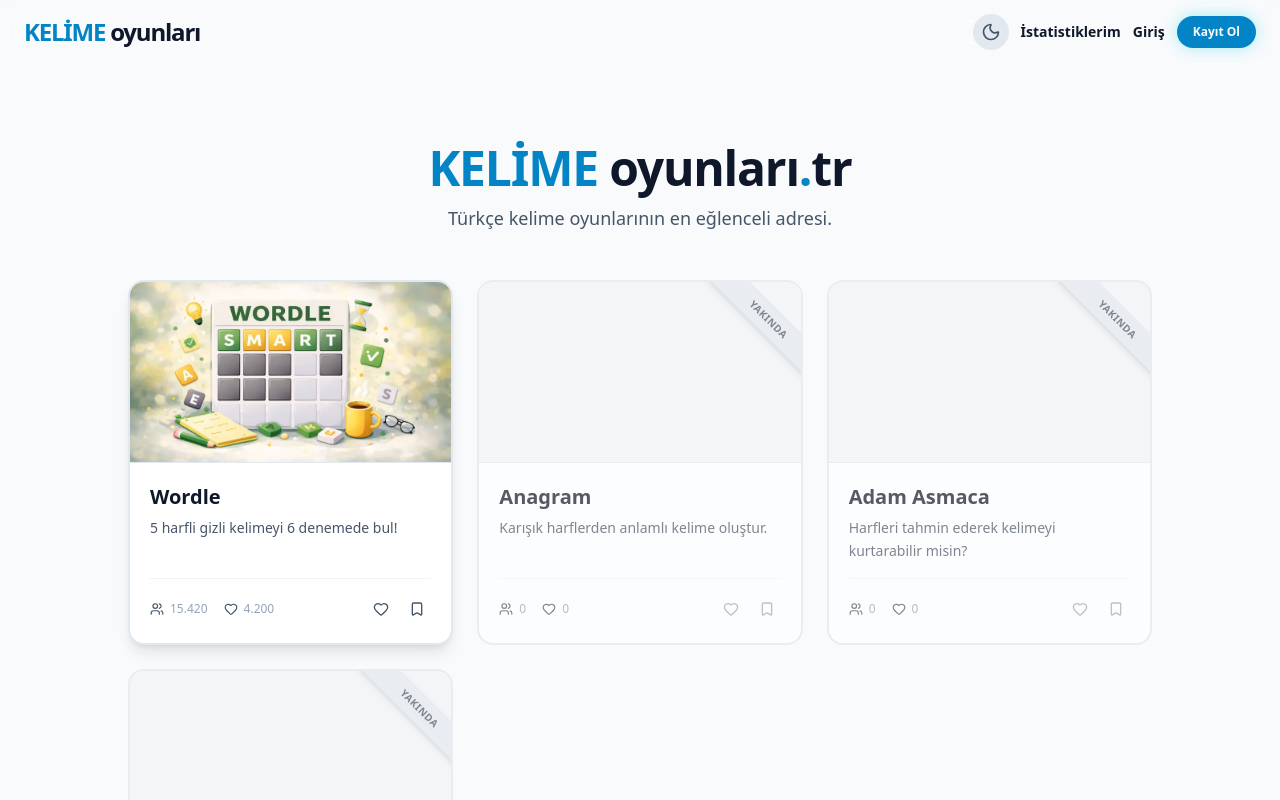
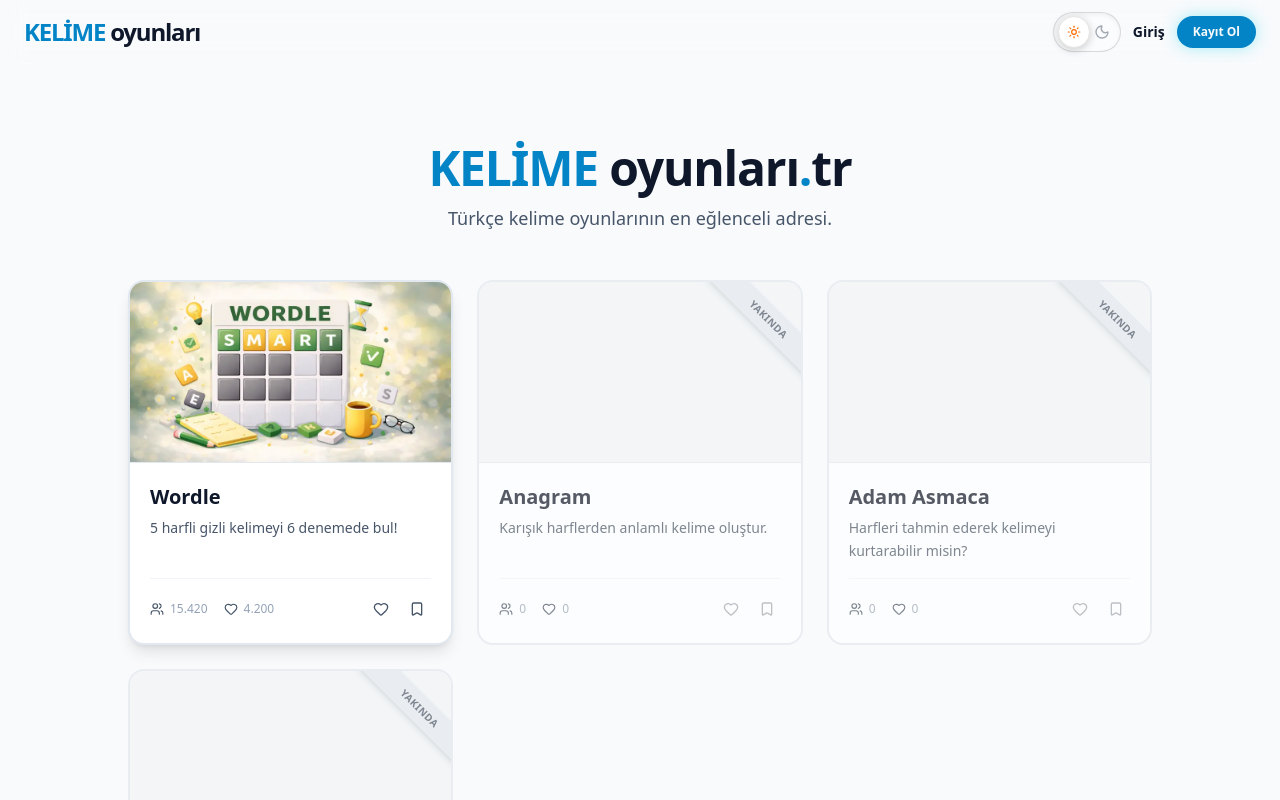
Before and after one commit to sayburt/kelimeoyunlari, a Next.js app: page / in a window 1280 px wide. Shown: the top 800 px of the page. Built offline with nearby package versions, Linux system fonts and the light colour scheme; no server answers.

Commit message:
toggle buton ve avatar UI iyileştirmesi yapıldı

```diff
--- a/src/components/layout/Navbar.tsx
+++ b/src/components/layout/Navbar.tsx
@@ -4,9 +4,10 @@ import Link from "next/link";
 import { useAuth } from "@/hooks/useAuth";
 import { usePathname } from "next/navigation";
 import { ThemeToggle } from "@/components/ui/ThemeToggle";
+import { AvatarMenu } from "@/components/ui/AvatarMenu";
 
 export default function Navbar() {
-    const { isAuthenticated, signOut } = useAuth();
+    const { isAuthenticated } = useAuth();
     const pathname = usePathname();
 
     // Auth sayfalarında Navbar'ı gizleyebiliriz veya farklı gösterebiliriz
@@ -24,30 +25,11 @@ export default function Navbar() {
                 {isAuthenticated ? (
                     <div className="flex items-center gap-4">
                         <ThemeToggle />
-                        <Link
-                            href="/profile"
-                            className={`text-sm font-bold transition-colors ${pathname === "/profile" ? "text-primary" : "text-text-main hover:text-primary"
-                                }`}
-                        >
-                            Profil
-                        </Link>
-                        <button
-                            onClick={() => signOut()}
-                            className="px-4 py-2 text-xs font-bold bg-surface text-wrong border border-wrong/30 rounded-full hover:bg-wrong hover:text-white transition-all"
-                        >
-                            Çıkış
-                        </button>
+                        <AvatarMenu />
                     </div>
                 ) : (
                     <div className="flex items-center gap-3">
                         <ThemeToggle />
-                        <Link
-                            href="/profile"
-                            className={`text-sm font-bold transition-colors ${pathname === "/profile" ? "text-primary" : "text-text-main hover:text-primary"
-                                }`}
-                        >
-                            İstatistiklerim
-                        </Link>
                         <Link
                             href="/login"
                             className="text-sm font-bold text-text-main hover:text-primary transition-colors"
--- /dev/null
+++ b/src/components/ui/AvatarMenu.tsx
@@ -0,0 +1,78 @@
+"use client";
+
+import { useState } from "react";
+import Link from "next/link";
+import { useAuth } from "@/hooks/useAuth";
+import { usePathname } from "next/navigation";
+import { motion, AnimatePresence } from "framer-motion";
+import { User, LogOut } from "lucide-react";
+
+export function AvatarMenu() {
+    const { user, signOut } = useAuth();
+    const pathname = usePathname();
+    const [isOpen, setIsOpen] = useState(false);
+
+    // Get username from metadata, fallback to email prefix if not available
+    const username = user?.user_metadata?.username || user?.email?.split("@")[0] || "Kullanıcı";
+    const initial = username.charAt(0).toUpperCase();
+
+    const closeMenu = () => setIsOpen(false);
+
+    return (
+        <div className="relative">
+            <button
+                onClick={() => setIsOpen(!isOpen)}
+                className="flex items-center justify-center w-10 h-10 rounded-full bg-gradient-to-tr from-primary to-primary/60 text-bg font-bold text-lg shadow-[0_0_10px_rgba(34,211,238,0.3)] hover:shadow-[0_0_15px_rgba(34,211,238,0.5)] transition-all focus:outline-none focus:ring-2 focus:ring-primary/50"
+            >
+                {initial}
+            </button>
+
+            <AnimatePresence>
+                {isOpen && (
+                    <>
+                        <div className="fixed inset-0 z-40" onClick={closeMenu} />
+
+                        <motion.div
+                            initial={{ opacity: 0, y: 10, scale: 0.95 }}
+                            animate={{ opacity: 1, y: 0, scale: 1 }}
+                            exit={{ opacity: 0, y: 10, scale: 0.95 }}
+                            transition={{ duration: 0.2, ease: "easeOut" }}
+                            className="absolute right-0 top-full mt-3 w-64 rounded-2xl bg-bg/90 backdrop-blur-xl border border-surface/40 shadow-2xl p-2 z-50 flex flex-col gap-1"
+                            style={{ boxShadow: "0 15px 40px -10px rgba(0, 0, 0, 0.5), 0 0 20px -5px rgba(34,211,238,0.15)" }}
+                        >
+                            <div className="px-3 py-3 border-b border-surface/30 mb-1">
+                                <p className="text-xs text-text-main/50 font-medium uppercase tracking-wider mb-1">Oturum Açık</p>
+                                <p className="text-sm font-semibold text-text-main truncate">
+                                    {username}
+                                </p>
+                            </div>
+
+                            <Link
+                                href="/profile"
+                                onClick={closeMenu}
+                                className={`flex items-center gap-3 px-3 py-2.5 rounded-xl text-sm font-medium transition-all duration-200 ${pathname === "/profile"
+                                    ? "bg-primary/10 text-primary"
+                                    : "text-text-main hover:bg-surface hover:text-primary"
+                                    }`}
+                            >
+                                <User className="w-4 h-4" />
+                                Profil ve İstatistikler
+                            </Link>
+
+                            <button
+                                onClick={() => {
+                                    closeMenu();
+                                    signOut();
+                                }}
+                                className="flex items-center gap-3 px-3 py-2.5 rounded-xl text-sm font-medium text-wrong hover:bg-wrong/10 transition-all duration-200 w-full text-left mt-1"
+                            >
+                                <LogOut className="w-4 h-4" />
+                                Çıkış Yap
+                            </button>
+                        </motion.div>
+                    </>
+                )}
+            </AnimatePresence>
+        </div>
+    );
+}
--- a/src/components/ui/ThemeToggle.tsx
+++ b/src/components/ui/ThemeToggle.tsx
@@ -3,6 +3,7 @@
 import * as React from "react";
 import { Moon, Sun } from "lucide-react";
 import { useTheme } from "next-themes";
+import { motion } from "framer-motion";
 
 export function ThemeToggle() {
     const { theme, setTheme } = useTheme();
@@ -13,20 +14,39 @@ export function ThemeToggle() {
     }, []);
 
     if (!mounted) {
-        return <div className="w-9 h-9" />; // Placeholder to avoid layout shift
+        return <div className="w-[68px] h-10" />; // Placeholder to avoid layout shift
     }
+
+    const isDark = theme === "dark";
 
     return (
         <button
-            onClick={() => setTheme(theme === "dark" ? "light" : "dark")}
-            className="p-2 rounded-full bg-surface-mid text-text-secondary hover:text-text-main transition-colors duration-200 focus:outline-none"
+            onClick={() => setTheme(isDark ? "light" : "dark")}
+            className="group relative flex items-center w-[68px] h-10 rounded-full p-1 bg-surface/30 hover:bg-surface/50 border-[0.5px] border-text-main/15 dark:border-white/10 hover:border-text-main/30 dark:hover:border-white/20 transition-all focus:outline-none focus:ring-2 focus:ring-primary/50 shadow-inner shadow-text-main/5 dark:shadow-black/50"
             aria-label="Toggle theme"
         >
-            {theme === "dark" ? (
-                <Sun className="h-5 w-5" />
-            ) : (
-                <Moon className="h-5 w-5" />
-            )}
+            <div className="absolute inset-0 flex justify-between items-center px-[10px] pointer-events-none">
+                <Sun className={`w-4 h-4 text-text-secondary/50 transition-colors duration-300 ${!isDark && "text-transparent"}`} />
+                <Moon className={`w-4 h-4 text-text-secondary/50 transition-colors duration-300 ${isDark && "text-transparent"}`} />
+            </div>
+
+            <motion.div
+                initial={false}
+                animate={{
+                    x: isDark ? 28 : 0,
+                }}
+                transition={{
+                    type: "spring",
+                    stiffness: 700,
+                    damping: 30,
+                }}
+                className={`z-10 flex items-center justify-center w-8 h-8 rounded-full shadow-[0_2px_8px_rgba(0,0,0,0.2)] ${isDark
+                    ? "bg-surface-mid text-primary border border-surface/50"
+                    : "bg-white text-orange-500 border border-stone-200"
+                    }`}
+            >
+                {isDark ? <Moon className="w-[14px] h-[14px]" /> : <Sun className="w-[14px] h-[14px]" />}
+            </motion.div>
         </button>
     );
 }
```
Also changed, not shown: 1 other file (tests, documents, lock files or other folders).
